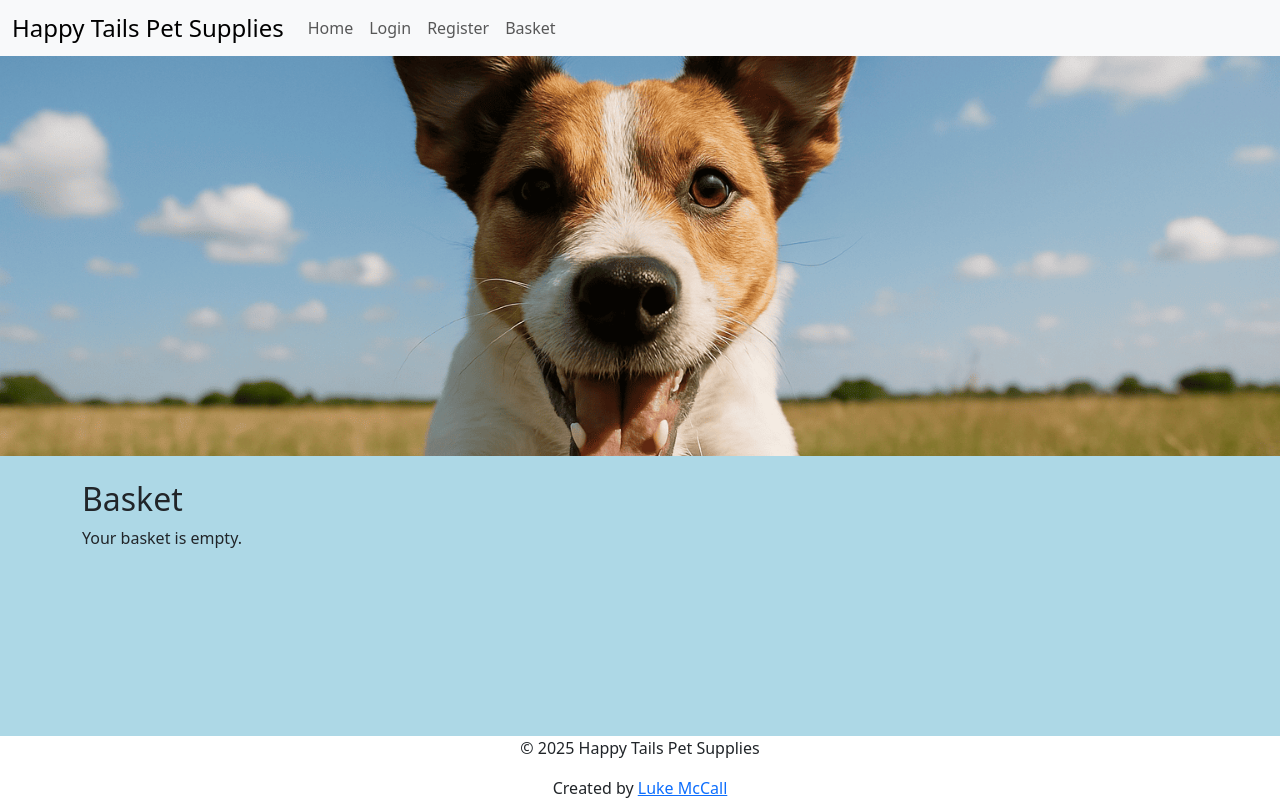
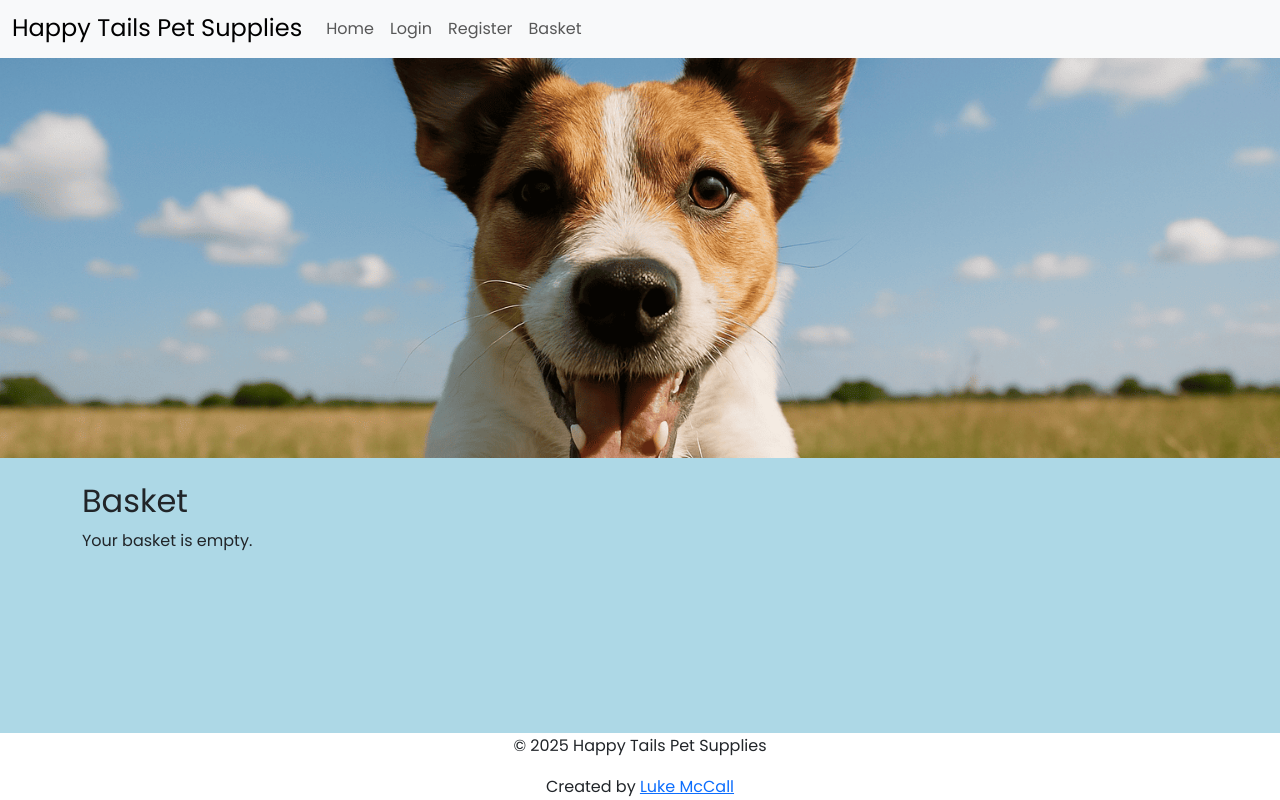
Before and after one commit to TheRealMcCall/happy_tails, a Django app: page /basket/ in a window 1280 px wide. Run offline with Django 3.2, Linux system fonts and the light colour scheme.

Commit message:
Style: Set Poppins font across site

```diff
--- a/static/css/style.css
+++ b/static/css/style.css
@@ -1,5 +1,7 @@
 body {
     background-color: lightblue;
+    font-family: 'Poppins', sans-serif;
+    line-height: 1.6;
 }
 
 .hero {
--- a/templates/base.html
+++ b/templates/base.html
@@ -10,6 +10,10 @@
         integrity="sha384-sRIl4kxILFvY47J16cr9ZwB07vP4J8+LH7qKQnuqkuIAvNWLzeN8tE5YBujZqJLB" crossorigin="anonymous">
     <link rel="stylesheet" href="{% static 'css/style.css' %}">
     <link rel="icon" type="image/x-icon" href="{% static 'images/favicon.svg' %}">
+
+    <link rel="preconnect" href="https://fonts.googleapis.com">
+    <link rel="preconnect" href="https://fonts.gstatic.com" crossorigin>
+    <link href="https://fonts.googleapis.com/css2?family=Poppins:wght@400;600;700&display=swap" rel="stylesheet">
 </head>
 
 <body class="d-flex flex-column min-vh-100">
```
